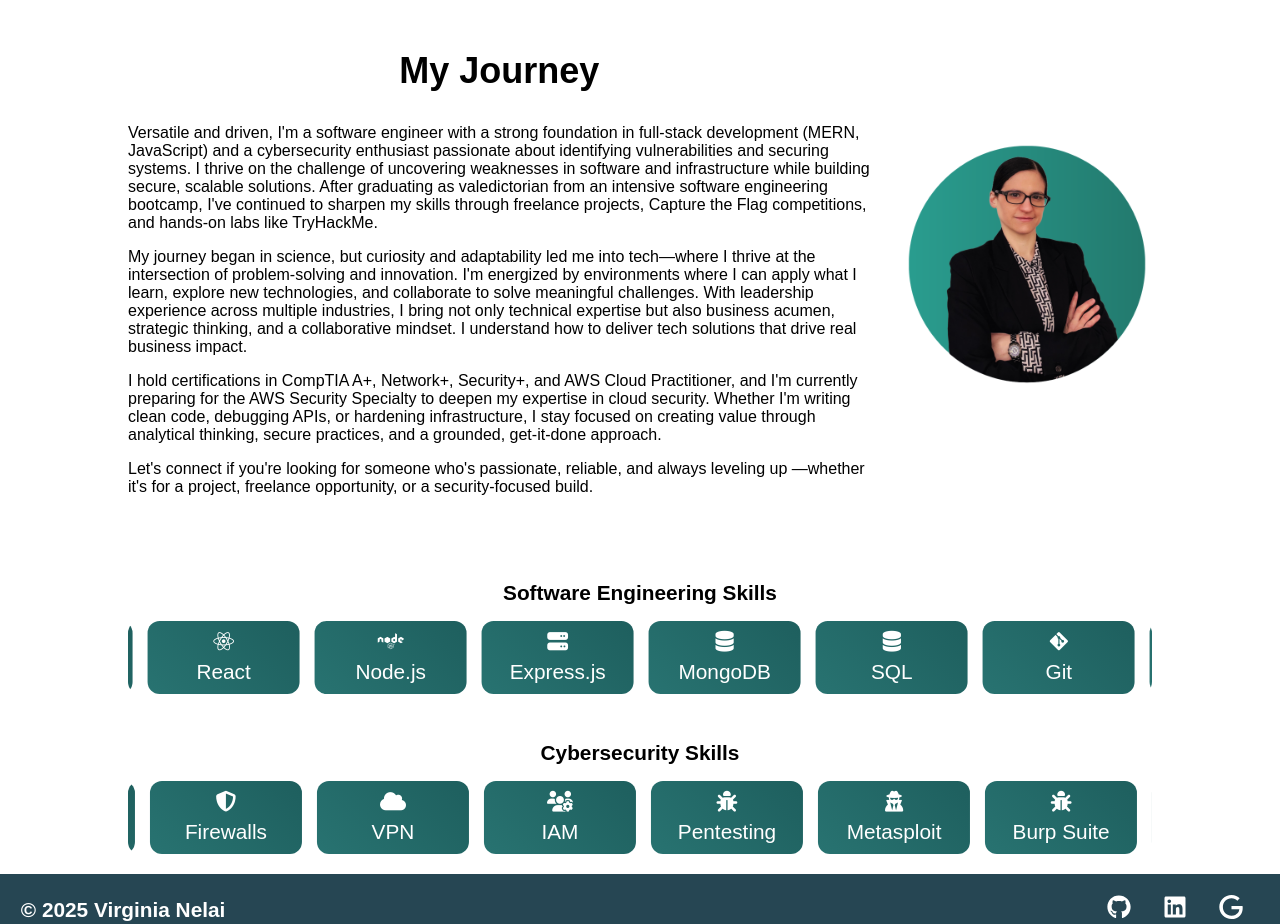
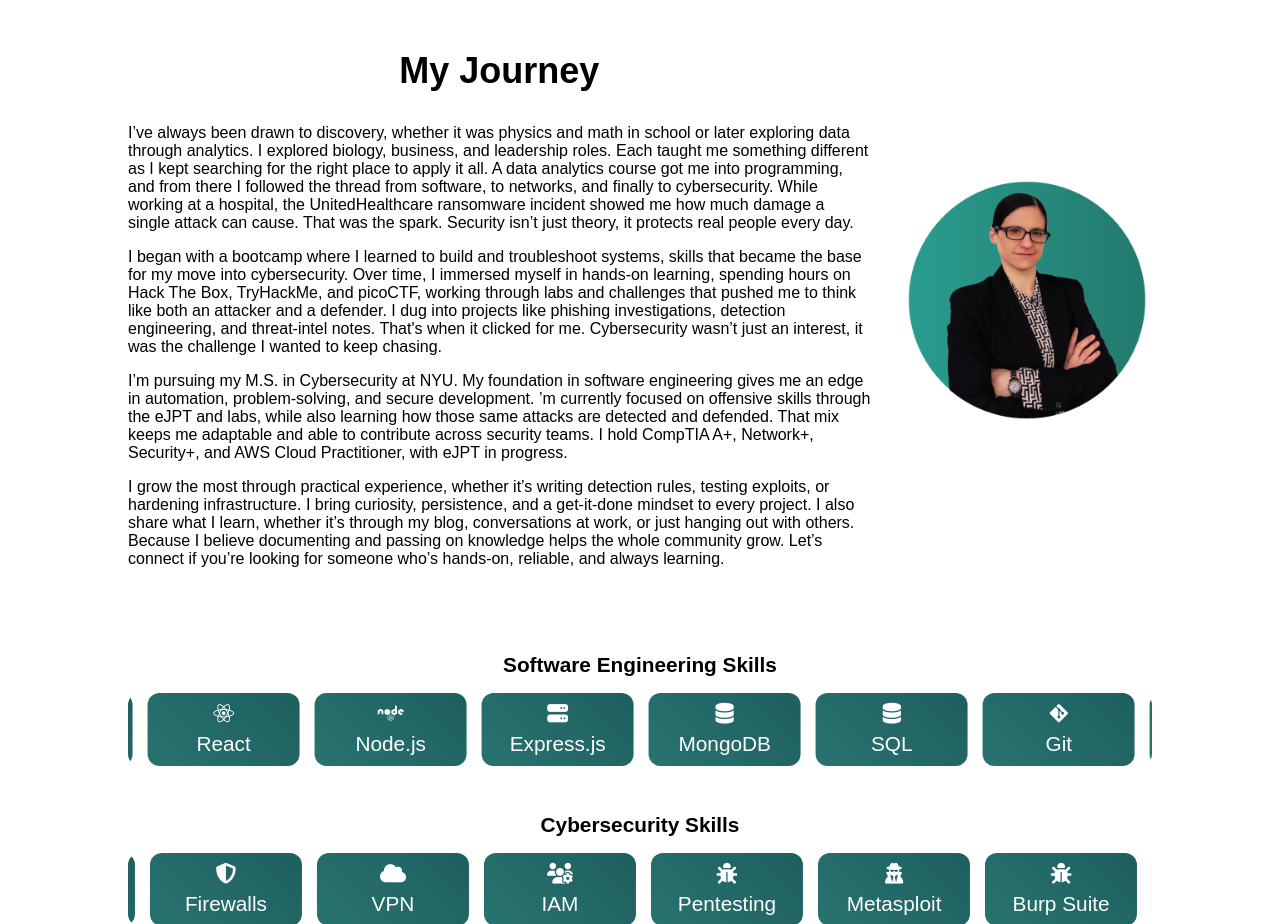
Before and after one commit to vnelai/vn-portfolio, a React (Vite) app: page /about-me in a window 1280 px wide. Shown: the part 860-1784 px from the top of the page. Built offline with nearby package versions, Linux system fonts and the light colour scheme.

Commit message:
feat(journey): update personal narrative for clarity and relevance

```diff
--- a/src/components/about-components/journey/Journey.jsx
+++ b/src/components/about-components/journey/Journey.jsx
@@ -9,43 +9,54 @@ function Journey({ isDarkMode }) {
         <div className="about-text">
           <h1>My Journey</h1>
           <p>
-          Versatile and driven, I&apos;m a software engineer with a strong foundation
-          in full-stack development (MERN, JavaScript) and a cybersecurity enthusiast
-          passionate about identifying vulnerabilities and securing systems. I thrive
-          on the challenge of uncovering weaknesses in software and infrastructure while
-          building secure, scalable solutions. After graduating as valedictorian from an
-          intensive software engineering bootcamp, I&apos;ve continued to sharpen my skills through
-          freelance projects, Capture the Flag competitions, and hands-on labs like TryHackMe.
+            I’ve always been drawn to discovery, whether it was physics and math
+            in school or later exploring data through analytics. I explored
+            biology, business, and leadership roles. Each taught me something
+            different as I kept searching for the right place to apply it all. A
+            data analytics course got me into programming, and from there I
+            followed the thread from software, to networks, and finally to
+            cybersecurity. While working at a hospital, the UnitedHealthcare
+            ransomware incident showed me how much damage a single attack can
+            cause. That was the spark. Security isn’t just theory, it protects
+            real people every day.
           </p>
           <p>
-          My journey began in science, but curiosity and adaptability led me into tech—where
-          I thrive at the intersection of problem-solving and innovation. I&apos;m energized by
-          environments where I can apply what I learn, explore new technologies, and collaborate
-          to solve meaningful challenges. With leadership experience across multiple industries,
-          I bring not only technical expertise but also business acumen, strategic thinking, and
-          a collaborative mindset. I understand how to deliver tech solutions that drive real business impact.
+            I began with a bootcamp where I learned to build and troubleshoot
+            systems, skills that became the base for my move into cybersecurity.
+            Over time, I immersed myself in hands-on learning, spending hours on
+            Hack The Box, TryHackMe, and picoCTF, working through labs and
+            challenges that pushed me to think like both an attacker and a
+            defender. I dug into projects like phishing investigations,
+            detection engineering, and threat-intel notes. That's when it
+            clicked for me. Cybersecurity wasn’t just an interest, it was the
+            challenge I wanted to keep chasing.
           </p>
           <p>
-          I hold certifications in CompTIA A+, Network+, Security+, and AWS Cloud Practitioner,
-          and I&apos;m currently preparing for the AWS Security Specialty to deepen my expertise in
-          cloud security. Whether I&apos;m writing clean code, debugging APIs, or hardening infrastructure,
-          I stay focused on creating value through analytical thinking, secure practices, and a grounded,
-          get-it-done approach.
+            I’m pursuing my M.S. in Cybersecurity at NYU. My foundation in
+            software engineering gives me an edge in automation,
+            problem-solving, and secure development. ’m currently focused on
+            offensive skills through the eJPT and labs, while also learning how
+            those same attacks are detected and defended. That mix keeps me
+            adaptable and able to contribute across security teams. I hold
+            CompTIA A+, Network+, Security+, and AWS Cloud Practitioner, with
+            eJPT in progress.
           </p>
           <p>
-            Let&apos;s connect if you&apos;re looking for someone who&apos;s passionate, reliable, and always leveling up
-            —whether it&apos;s for a project, freelance opportunity, or a security-focused build.
+            I grow the most through practical experience, whether it’s writing
+            detection rules, testing exploits, or hardening infrastructure. I
+            bring curiosity, persistence, and a get-it-done mindset to every
+            project. I also share what I learn, whether it’s through my blog,
+            conversations at work, or just hanging out with others. Because I
+            believe documenting and passing on knowledge helps the whole
+            community grow. Let’s connect if you’re looking for someone who’s
+            hands-on, reliable, and always learning.
           </p>
         </div>
 
         {/* Right Side - Profile Image */}
         <div className="about-image">
           <img
-            src={
-              isDarkMode
-                ? "/PURPLE2 GRADIENT.png"
-                : "/TEAL GRADIENT.png"
-            }
+            src={isDarkMode ? "/PURPLE2 GRADIENT.png" : "/TEAL GRADIENT.png"}
             alt="professional-pic"
           />
         </div>
```
